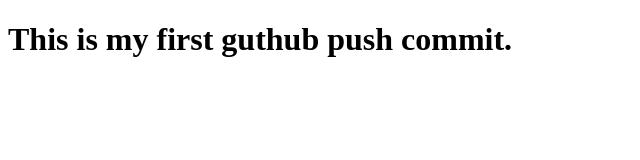
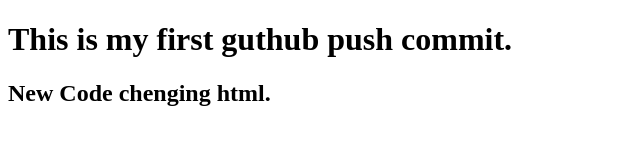
Before and after one commit to arifjahan88/Class-module, a plain HTML site: page Module 3/gitpush.html in a window 1280 px wide. Shown: the whole page, without its empty margins (0-640 px from the left). Drawn offline with Linux system fonts and the light colour scheme.

Commit message:
Just Testing

```diff
--- a/Module 3/gitpush.html
+++ b/Module 3/gitpush.html
@@ -8,5 +8,6 @@
 </head>
 <body>
     <h1>This is my first guthub push commit.</h1>
+    <h2>New Code chenging html.</h2>
 </body>
 </html>
```
